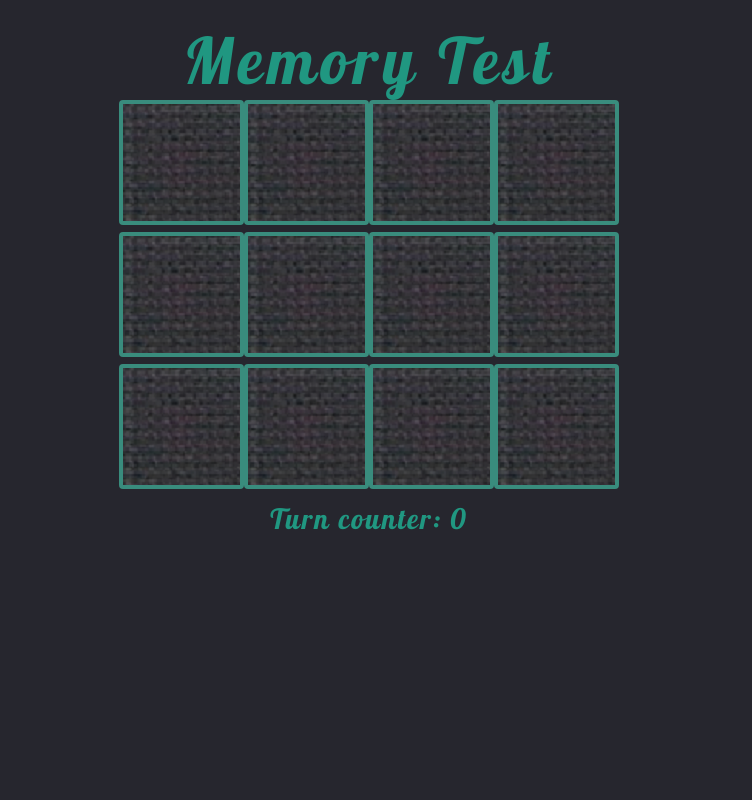
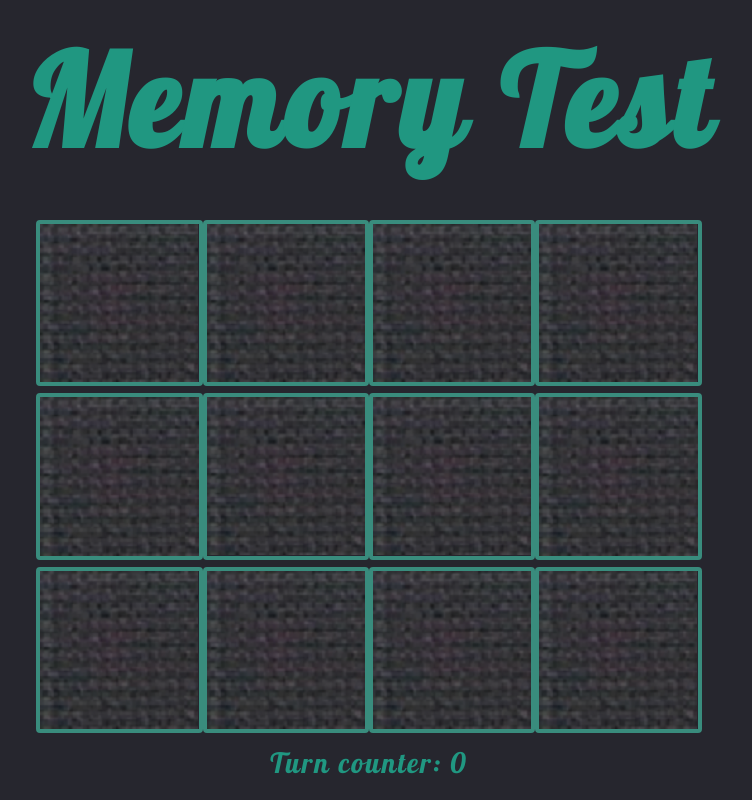
Before and after one commit to JeraldStarr/Memory, a website with bundled scripts: page index.html in a window 1280 px wide. Shown: the whole page, without its empty margins (271-1023 px from the left). Built offline with nearby package versions, Linux system fonts and the light colour scheme.

Commit message:
Improved CSS, Responsive view has been provided

```diff
--- a/sass/_mixins.sass
+++ b/sass/_mixins.sass
@@ -5,3 +5,6 @@
     background-image: url("../img/card.png")
     border-radius: 4px
     transition: all .3x ease-in-out
+    @media (max-width: 800px)
+        height: 22vw
+        width: 22vw
--- a/sass/_variables.sass
+++ b/sass/_variables.sass
@@ -2,4 +2,6 @@ $accent: #209781
 $borderDarkColour: 4px solid #51C8b2
 $borderBrightColour: 4px solid #E9B64A
 $position: center
-$cardSize: 125px
+$cardSize: 13vw
+$allAvailableWidth: 100vw
+$allAvailableHeight: 100vh
--- a/sass/style.sass
+++ b/sass/style.sass
@@ -5,39 +5,51 @@
     padding: 0
     box-sizing: border-box
 body
+    display: flex
+    flex-direction: column
+    align-items: center
+    justify-content: space-around
+    width: $allAvailableWidth
+    height: $allAvailableHeight
     background-color: #26262E
     color: $accent
     font-family: 'Lobster', sans-serif
     font-size: 28px
-    h1
+    header
         font-size: 64px
         font-weight: 400
         text-align: $position
         letter-spacing: 5px
-        margin-top: 20px
-    .board
-        width: 600px
-        margin-left: auto
-        margin-right: auto
-        text-align: $position
-        .activeCard
-            +cardsStyle
-            border: $borderBrightColour
-            cursor: default
-            filter: brightness(100%)
-        .card
-            +cardsStyle
-            border: $borderDarkColour
-            cursor: pointer
-            filter: brightness(70%)
-            &:hover
+        @media (max-width: 800px)
+            font-size: 40px
+        @media (max-width: 500px)
+            font-size: 28px
+    main
+        @media (max-width: 800px)
+            width: 100vw
+        .board
+            width: 55vw
+            text-align: $position
+            @media (max-width: 800px)
+                width: $allAvailableWidth
+            .activeCard
+                +cardsStyle
                 border: $borderBrightColour
+                cursor: default
                 filter: brightness(100%)
-p
-    text-align: $position
-    margin-top: 5px
-    margin-bottom: 25px
-    letter-spacing: 2px
+                background-repeat: no-repeat
+                background-size: contain
+            .card
+                +cardsStyle
+                border: $borderDarkColour
+                cursor: pointer
+                filter: brightness(70%)
+                background-repeat: no-repeat
+                background-size: contain
+                &:hover
+                    border: $borderBrightColour
+                    filter: brightness(100%)
 .score
+    flex-basis: 100px
     margin-top: 5px
     letter-spacing: 2px
```
Also changed, not shown: css/style.css, 1 other file.
